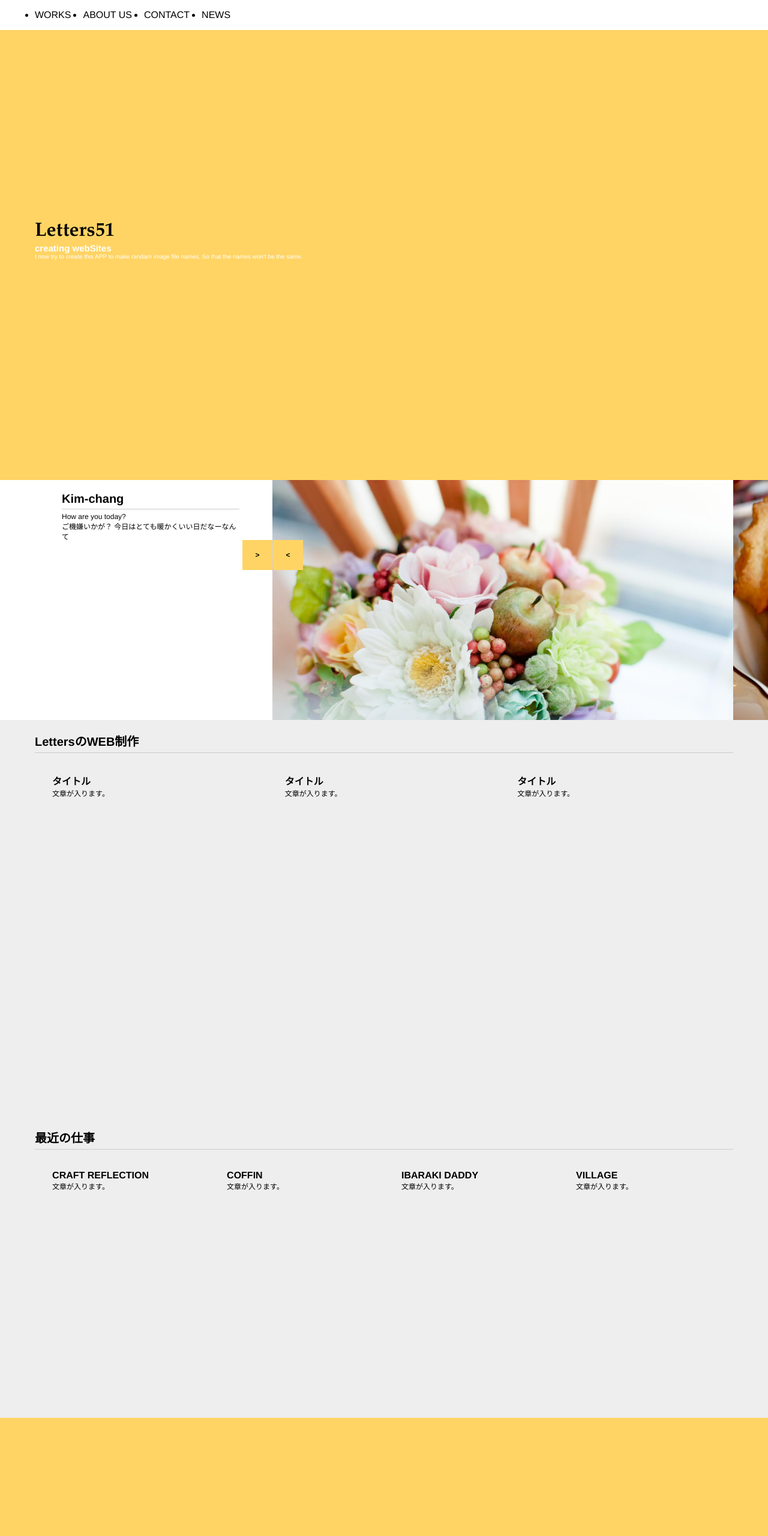
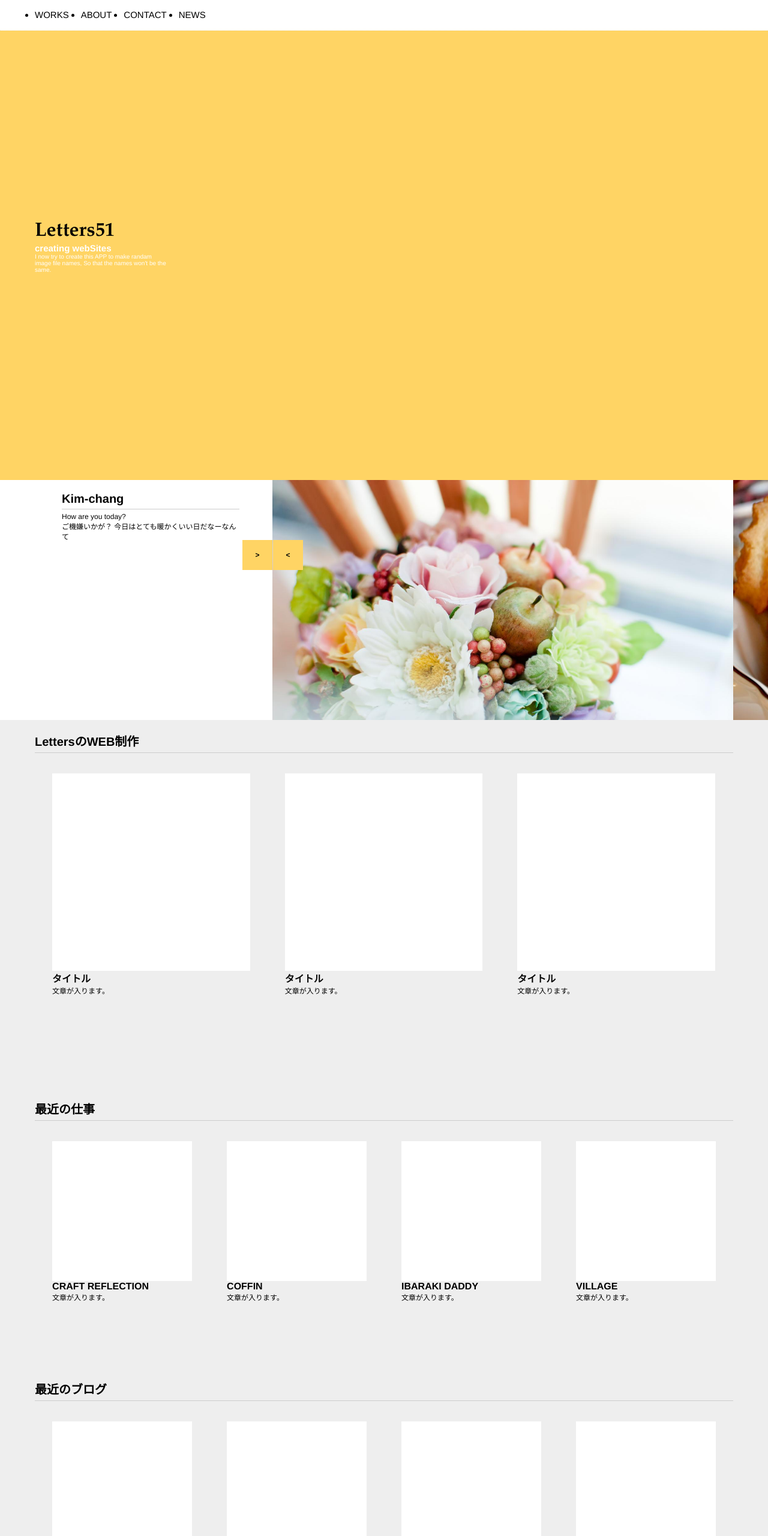
Before and after one commit to Hiroshi51/LettersWEB, a plain HTML site: page slide.html in a window 1280 px wide. Shown: the top 2560 px of the page at 60% size. Drawn offline with nearby package versions, Linux system fonts and the light colour scheme.

Commit message:
Added files via upload

```diff
--- a/js/kimChangSlide.js
+++ b/js/kimChangSlide.js
@@ -17,7 +17,9 @@ $(document).ready(function(){
   $('.next').on('click',function(event){
   	if(!click_allowed){return};
   	event.preventDefault();
-    clearInterval(autoSlide);
+    if (autoSlide !== false) {
+        clearInterval(autoSlide);
+    }
     settings = setRanges();
   	animateSlideNext(settings);
   	click_allowed = false;
@@ -31,7 +33,9 @@ $(document).ready(function(){
   $('.back').on('click',function(event){
   	if(!click_allowed){return};
   	event.preventDefault();
-    clearInterval(autoSlide);
+    if (autoSlide !== false) {
+        clearInterval(autoSlide);
+    }
     settings = setRanges();
   	animateSlideBack(settings);
   	click_allowed = false;
@@ -49,9 +53,7 @@ $(document).ready(function(){
     startAutoSlide();
     windowWidth = $(window).width();
     settings = setRanges();
-    sizeBoxes();
     adjestImgs(windowWidth,settings);
-
   });
 
   function startAutoSlide(){
@@ -60,10 +62,7 @@ $(document).ready(function(){
     },7000);
   }
 
-  function sizeBoxes(){
-     $('.oneThird').height($('.oneThird').width()*1.5);
-     $('.oneFourth').height($('.oneFourth').width()*1.5);
-   }
+
   //デフォルト設定オブジェクト返し
   function setRanges(){
     if(windowWidth > 600){
@@ -105,7 +104,7 @@ $(document).ready(function(){
           $('#innerMenuArea').width(settings.slideWidth+settings.slideLeftMargin+adjustMargin*2+"px");
       }
       else{
-
+          $('#innerMenuArea').css({width:"100%"});
           $('#innerHeader').css({left:settings.slideLeftMargin+"px"});
       	  $('.slide')      .css({width:settings.slideWidth+"px"});
       	  $('.slideImg')   .css({width:settings.slideWidth+"px"});
@@ -178,13 +177,11 @@ $(document).ready(function(){
   var defaultHeight = $('#loader-bg').height();
   $('#header').height(defaultHeight);
   $('#innerHeader').css({
-            position:"absolute",
-            top :defaultHeight/2-innerHeaderHeight/2 + "px",
-            left:settings.slideLeftMargin+"px"
+    position:"absolute",
+    top :defaultHeight/2-innerHeaderHeight/2 + "px",
+    left:settings.slideLeftMargin+"px"
   });
   settings = setRanges();
-
   startAutoSlide();
-  sizeBoxes();
 　 adjestImgs(windowWidth,settings);
 });
--- /dev/null
+++ b/js/setting.js
@@ -0,0 +1,56 @@
+ $(document).ready(function(){
+    var windowWidth   = $(window).width();　//ウィンドウサイズ監視用
+
+	function adjustCatchyImgHeight(){
+		$('p.catchyImg').height($('p.catchyImg').width());
+		$('p.catchyImg-work').height($('p.catchyImg-work').width());
+        $('.oneThird').height($('.oneThird').width()*1.5);
+        $('.oneFourth').height($('.oneFourth').width()*1.5);
+    }
+
+    var resizeflag = false;
+	$(window).resize(function(){
+
+	if(resizeflag != false){
+		clearTimeout(resize);
+	}
+	var resize = setTimeout(adjustCatchyImgHeight,100);
+
+	});
+
+    var appearAllowed = true;
+    var $menuAreaWrapper = $('#menuAreaWrapper');
+    var $innerMenuArea = $('#innerMenuArea');
+	$(window).on('scroll',function(){
+		var scrollAmount = $(window).scrollTop();
+		if(scrollAmount > 500 && appearAllowed == true){
+			$menuAreaWrapper.css({
+			 	position : "fixed",
+			 	"z-index": 1000,
+			 	top      : "-50px",
+			 	left     : "0px",
+			 	"borderBottom":"1px dotted #eee"
+			})
+			.animate({
+				top      : "0px"
+			},300);
+			appearAllowed = false;
+ 		}
+ 		if(scrollAmount <= 500 && appearAllowed == false){
+			$menuAreaWrapper.animate({
+				top      : "-50px"
+			},50);
+
+			var backToOriginalPosi = setTimeout(function(){
+				$menuAreaWrapper.css({
+			 	position : "relative",
+			 	top      : "0px"
+		    	});
+			},200);
+		appearAllowed = true;
+     	}
+
+	});
+	//Inicially called functions
+	adjustCatchyImgHeight();
+});
--- a/slide.html
+++ b/slide.html
@@ -6,6 +6,7 @@
     <script src="https://ajax.googleapis.com/ajax/libs/jqueryui/1.11.4/jquery-ui.min.js"></script>
     <script src="js/kimChangLoading.js"></script>
     <script src="js/kimChangSlide.js"></script>
+    <script src="js/setting.js"></script>
     <script>
     $(document).ready(function(){
     	$('html,body').animate({ scrollTop: 0 }, '1');
@@ -28,11 +29,11 @@
 		<header>
 		    <div id="header" class="dissapear">
 		        <div id="menuAreaWrapper">
-			        <div id="innerMenuArea">
+			        <div id="innerMenuArea" class="clearfix">
 				        <nav>
 					        <ul id="globalNavi">
 					          <li>WORKS</li>
-					          <li>ABOUT US</li>
+					          <li>ABOUT</li>
 					          <li>CONTACT</li>
 					          <li>NEWS</li>
 					        </ul>
@@ -113,14 +114,17 @@
 				<div class="innerContent clearfix">
 				<h3>LettersのWEB制作</h3>
 					<div class="oneThird">
+					    <p class="catchyImg"><img /></p>
 						<h4>タイトル</h4>
 						<p>文章が入ります。</p>
 					</div>
 					<div class="oneThird">
+				     	<p class="catchyImg"><img /></p>
 						<h4>タイトル</h4>
 						<p>文章が入ります。</p>
 					</div>
 					<div class="oneThird">
+					    <p class="catchyImg"><img /></p>
 						<h4>タイトル</h4>
 						<p>文章が入ります。</p>
 					</div>
@@ -132,18 +136,49 @@
 				<div class="innerContent clearfix">
 				<h3>最近の仕事</h3>
 					<div class="oneFourth">
+					    <p class="catchyImg-work"><img /></p>
 						<h4>CRAFT REFLECTION</h4>
 						<p>文章が入ります。</p>
 					</div>
 					<div class="oneFourth">
+					    <p class="catchyImg-work"><img /></p>
 						<h4>COFFIN</h4>
 						<p>文章が入ります。</p>
 					</div>
 					<div class="oneFourth">
+					    <p class="catchyImg-work"><img /></p>
 						<h4>IBARAKI DADDY</h4>
 						<p>文章が入ります。</p>
 					</div>
 					<div class="oneFourth">
+					    <p class="catchyImg-work"><img /></p>
+						<h4>VILLAGE</h4>
+						<p>文章が入ります。</p>
+					</div>
+				</div>
+			</div>
+		</section>
+			<section>
+			<div class="contentsHolder">
+				<div class="innerContent clearfix">
+				<h3>最近のブログ</h3>
+					<div class="oneFourth">
+					    <p class="catchyImg-work"><img /></p>
+						<h4>CRAFT REFLECTION</h4>
+						<p>文章が入ります。</p>
+					</div>
+					<div class="oneFourth">
+					    <p class="catchyImg-work"><img /></p>
+						<h4>COFFIN</h4>
+						<p>文章が入ります。</p>
+					</div>
+					<div class="oneFourth">
+					    <p class="catchyImg-work"><img /></p>
+						<h4>IBARAKI DADDY</h4>
+						<p>文章が入ります。</p>
+					</div>
+					<div class="oneFourth">
+					    <p class="catchyImg-work"><img /></p>
 						<h4>VILLAGE</h4>
 						<p>文章が入ります。</p>
 					</div>
--- a/style.css
+++ b/style.css
@@ -101,6 +101,7 @@ background-color: #fff;
 }
 
 p.small{
+  width:50%;
   font-size:10px;
   color:#fff;
 }
@@ -125,7 +126,7 @@ p.next,p.back
   background: rgba(255, 212, 100, 1);
   display:block;
   position:absolute;
-  z-index:1000;
+  z-index:500;
   cursor: pointer;
   font-weight: bold;
 }
@@ -176,8 +177,14 @@ p.next:hover,p.back:hover
   float: left;
   line-height: 50px;
   margin-right:20px;
+  font-size:15px;
+}
+p.catchyImg,p.catchyImg-work{
+  width:100%;
+  height:auto;
+  background-color: #fff;
+}
 
-}
 
 @media screen and (max-width: 617px) {
 .textOver{
@@ -196,13 +203,21 @@ p.next,p.back
   height: 30px;
   line-height: 30px;
   }
-.oneThird, .oneSecond{
-  width:100%;
+.oneThird,.oneSecond{
+  width:95%;
 }
 .oneFourth{
-  width:50%;
+  width:45%;
 }
 .oneThird{
   float:none;
 }
+
+#globalNavi li{
+width:20%;
+margin:0 2.5%;
+font-size:12px;
+
+text-align: center;
 }
+}
```
